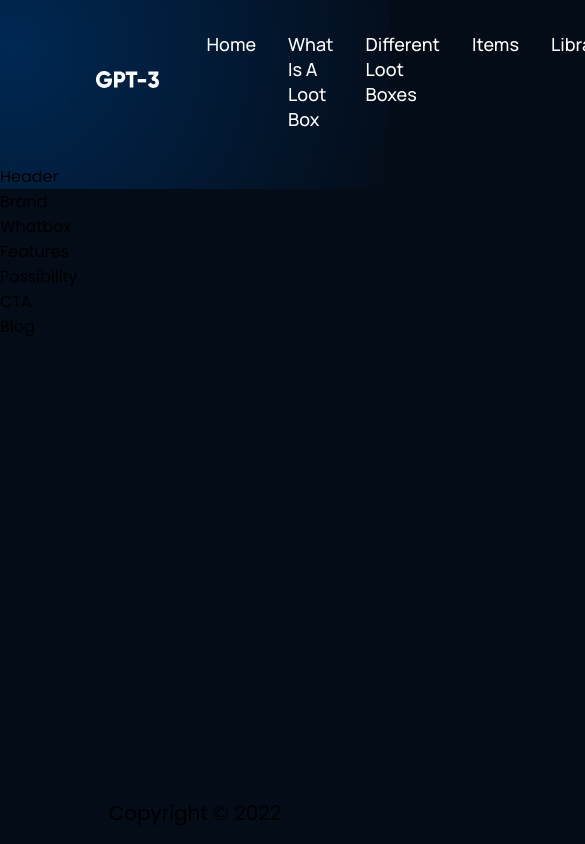
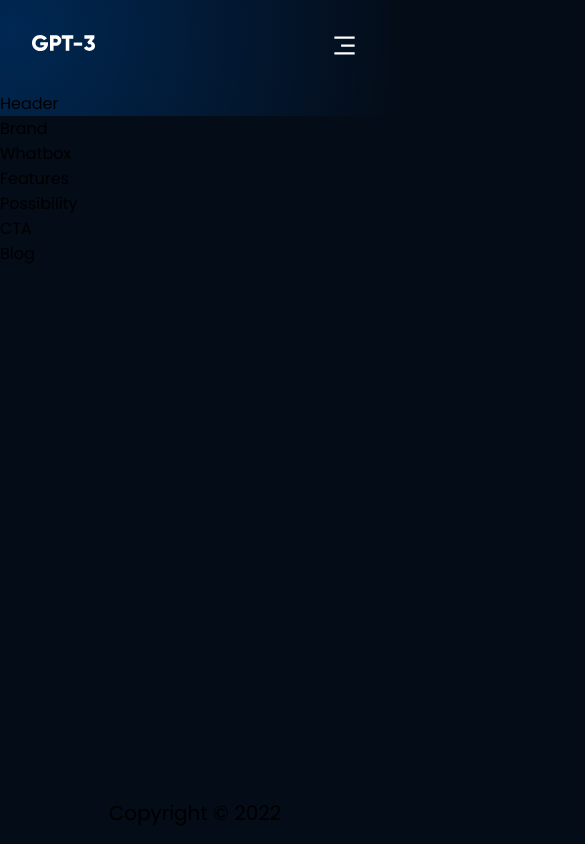
Before and after one commit to psions/Capstone, a React (Create React App) app in the folder frontend/: page /price-table in a window 390 px wide. Shown: the top 844 px of the page, 585 px wide, since content can reach past the window. Built offline with nearby package versions, Linux system fonts and the light colour scheme.

Commit message:
changes to navbar to fit mobile devices with cleaner menu

```diff
--- a/frontend/src/containers/navbar/Navbar.jsx
+++ b/frontend/src/containers/navbar/Navbar.jsx
@@ -29,16 +29,12 @@
           <img src={logo} alt="logo" />
         </div>
         <div className="gpt3__navbar-links_container">
-          <p><a href="#home">Home</a></p>
-          <p><a href="#wislb">What is a Loot Box</a></p>
-          <p><a href="#possibility">Different Loot Boxes</a></p>
-          <p><a href="#features">items</a></p>
-          <p><a href="#blog">Library</a></p>
+          <Menu />
         </div>
       </div>
-        <div className="gpt3__navbar-sign">
-          <p>Sign in</p>
-          <button type="button">Sign up</button>
+      <div className="gpt3__navbar-sign">
+        <p>Sign in</p>
+        <button type="button">Sign up</button>
       </div>
       <div className="gpt3__navbar-menu">
         {toggleMenu
@@ -48,7 +44,11 @@
         {toggleMenu && (
           <div className="gpt2__navbar-menu_container scale-up-center">
             <div className="gpt3__navbar-menu_container-links">
-
+              <Menu />
+              <div className="gpt3__navbar-menu_container-links-sign">
+                <p>Sign in</p>
+                <button type="button">Sign up</button>
+              </div>
             </div>
           </div>
         )}
--- a/frontend/src/containers/navbar/navbar.css
+++ b/frontend/src/containers/navbar/navbar.css
@@ -96,3 +96,74 @@
   outline: none;
   cursor: pointer;
 }
+
+.gpt3__navbar-menu{
+  margin-left: 1rem;
+  display: none;
+  position: relative;
+}
+
+.gpt3__navbar-menu svg {
+  cursor: pointer;
+}
+
+.gpt3__navbar-menu_container {
+  display: flex;
+  justify-content: flex-end;
+  align-items: flex-end;
+  flex-direction: column;
+
+  text-align: end;
+  background: var(--color-footer);
+  padding: 2rem;
+  position: absolute;
+  top: 40px;
+  right: 0;
+  margin-top: 1rem;
+  min-width: 210px;
+  border-radius: 5px;
+  box-shadow: 0 0 5 rgba(0, 0, 0, 0.2);
+
+}
+
+.gpt3__navbar-menu_container p {
+  margin: 1rem 0;
+}
+
+.gpt3__navbar-menu_container-links-sign{
+  display: none;
+}
+
+@media screen and (max-width: 1050px) {
+  .gpt3__navbar-links_container{
+    display: none;
+  }
+  .gpt3__navbar-menu {
+    display: flex;
+  }
+}
+@media screen and (max-width: 700px) {
+  .gpt3__navbar-links_container{
+    display: none;
+  }
+  .gpt3__navbar {
+    padding: 2rem 4rem;
+  }
+}
+@media screen and (max-width: 500px) {
+  .gpt3__navbar-links_container{
+    display: none;
+  }
+  .gpt3__navbar {
+    padding: 2rem;
+  }
+  .gpt3__navbar-sign{
+    display: none;
+  }
+  .gpt3__navbar-menu_container{
+    top: 20px;
+  }
+  .gpt3__navbar-menu_container-links-sign{
+    display: block;
+  }
+}
```
